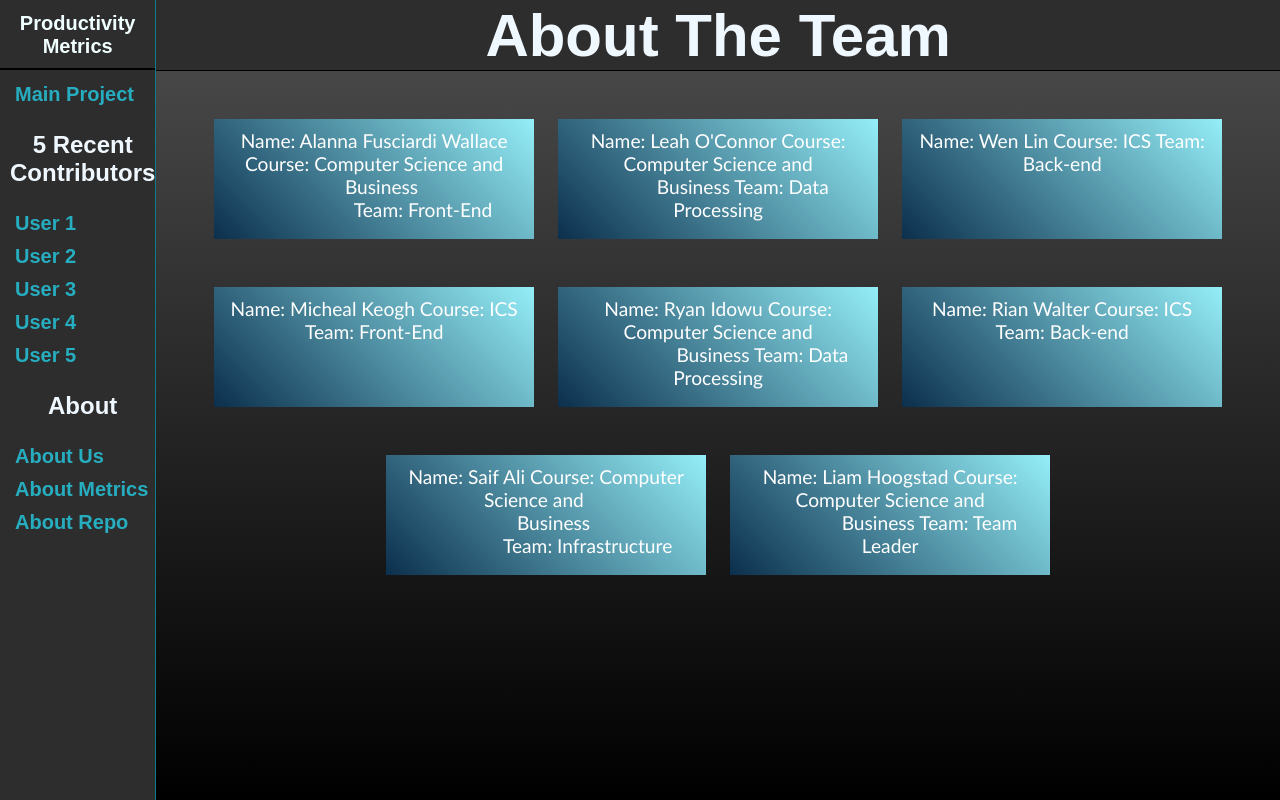
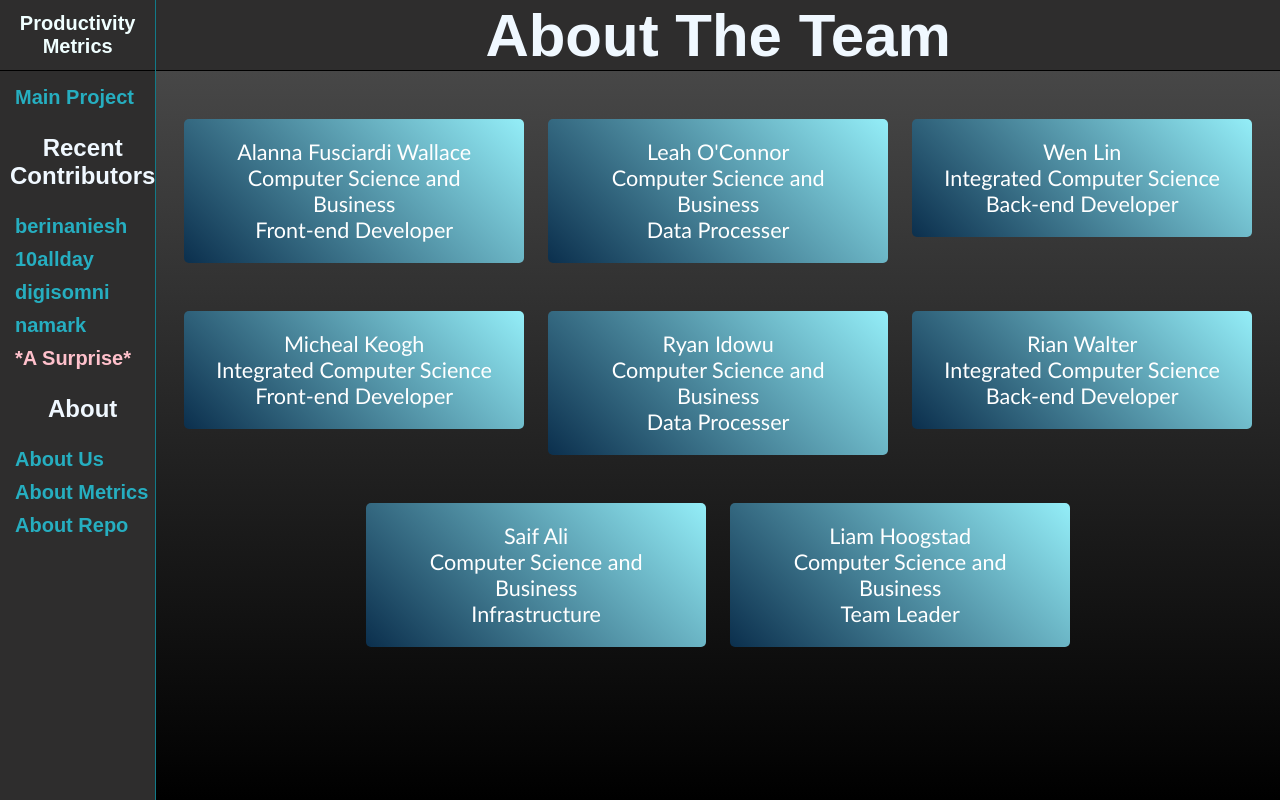
Before and after one commit to saifalixxx/SWENG_Final_Project, a React (Create React App) app in the folder dashboard/: page /AboutUs in a window 1280 px wide. Built offline with nearby package versions, Linux system fonts and the light colour scheme.

Commit message:
a few UI changes

```diff
--- a/dashboard/src/App.css
+++ b/dashboard/src/App.css
@@ -124,7 +124,7 @@ body {
   font-size: 1.3rem;
   color: white;
   border-radius: 10px;
-  width: 95%;
+  width: 1400px;
   height: 20px;
   padding: 10px;
   font-family: Calibri, Candara, Segoe, "Segoe UI", Optima, Arial, sans-serif;
@@ -138,6 +138,7 @@ body {
   justify-content: center;
   margin-top: 3rem;
   gap: 1.5rem;
+  margin-bottom: 10px;
 }
 
 .style2 {
@@ -146,12 +147,12 @@ body {
   justify-content: center;
   margin-top: 0.5rem;
   gap: 1.5rem;
+
 }
 .style3 {
   display: flex;
   flex-direction: row;
   justify-content: center;
-  margin-top: 5.5rem;
   gap: 1.5rem;
 
 }
@@ -160,21 +161,23 @@ body {
   color: white;
   border-radius: 0px;
   width: 1020px;
-  height: 130px;
+  height: fit-content;
   padding: 10px;
   font-family: Calibri, Candara, Segoe, "Segoe UI", Optima, Arial, sans-serif;
   font-weight:400;
-  font-size: 1.2rem;
+  font-size: 1.3rem;
+  border-radius: 5px;
 }
 .descBoxStyle {
   color: white;
   border-radius: 0px;
   width: 1020px;
-  height: 180px;
+  height: fit-content;
   padding: 10px;
   font-family: Calibri, Candara, Segoe, "Segoe UI", Optima, Arial, sans-serif;
   font-weight:400;
-  font-size: 1.2rem;
+  font-size: 1.3rem;
+  border-radius: 5px;
 }
 .descTitleStyle {
   color: white;
@@ -185,18 +188,20 @@ body {
   font-family: Calibri, Candara, Segoe, "Segoe UI", Optima, Arial, sans-serif;
   font-weight:500;
   font-size: 3rem;
-
+  border-radius: 5px;
 }
 
 .titleBoxStyle {
   color: white;
   border-radius: 0px;
-  width: 1000px;
-  height: 10px;
-  padding: 20px;
+  width: 1020px;
+  height: fit-content;
+  padding: 10px;
   font-family: Calibri, Candara, Segoe, "Segoe UI", Optima, Arial, sans-serif;
   font-weight:400;
-  font-size: 1.2rem;
+  font-size: 1.6rem;
+  vertical-align: middle;
+  border-radius: 5px;
 }
 
 
@@ -204,11 +209,13 @@ body {
   color: white;
   border-radius: 0px;
   width: 300px;
-  height: 100px;
-  padding: 10px;
+  height: fit-content;
+  padding: 20px;
   font-family: Calibri, Candara, Segoe, "Segoe UI", Optima, Arial, sans-serif;
   font-weight:400;
-  font-size: 1.2rem;
+  font-size: 1.35rem;
+  vertical-align: middle;
+  border-radius: 5px;
 }
 
 .stats {
--- a/dashboard/src/Components/sidebar/Sidebar.js
+++ b/dashboard/src/Components/sidebar/Sidebar.js
@@ -7,52 +7,51 @@ const Sidebar = () => {
       <div className="top">
         <span className="title">Productivity Metrics</span>
       </div>
-      <hr/>
       <div className="center">
         <ul>
-          <Link  to="/" style={{textDecoration: "none"}}>
+          <Link to="/" style={{ textDecoration: "none" }}>
             <li>
               <span>Main Project</span>
             </li>
           </Link>
-          <h2 className="subheading">5 Recent Contributors</h2>
-          <Link  to="/user1" style={{textDecoration: "none"}}>
+          <h2 className="subheading">Recent Contributors</h2>
+          <Link to="/user1" style={{ textDecoration: "none" }}>
             <li>
-              <span>User 1</span>
+              <span>berinaniesh</span>
             </li>
           </Link>
-          <Link  to="/user2" style={{textDecoration: "none"}}>
+          <Link to="/user2" style={{ textDecoration: "none" }}>
             <li>
-              <span>User 2</span>
+              <span>10allday</span>
             </li>
           </Link>
-          <Link  to="/user3" style={{textDecoration: "none"}}>
+          <Link to="/user3" style={{ textDecoration: "none" }}>
             <li>
-              <span>User 3</span>
+              <span>digisomni</span>
             </li>
           </Link>
-          <Link to="/user4" style={{textDecoration: "none"}}>
+          <Link to="/user4" style={{ textDecoration: "none" }}>
             <li>
-              <span>User 4</span>
+              <span>namark</span>
             </li>
           </Link>
-          <a href="https://wheelofnames.com/5qy-jf5"  style={{textDecoration: "none"}}>
+          <a href="https://wheelofnames.com/5qy-jf5" style={{ textDecoration: "none" }}>
             <li>
-              <span>User 5</span>
+              <span style={{ color: 'pink' }}>*A Surprise*</span>
             </li>
           </a>
           <h2 className="subheading">About</h2>
-          <Link  to="/AboutUs" style={{textDecoration: "none"}}>
+          <Link to="/AboutUs" style={{ textDecoration: "none" }}>
             <li>
               <span>About Us</span>
             </li>
           </Link>
-          <Link  to="/AboutMetrics" style={{textDecoration: "none"}}>
+          <Link to="/AboutMetrics" style={{ textDecoration: "none" }}>
             <li>
               <span>About Metrics</span>
             </li>
           </Link>
-          <Link  to="/AboutRepo" style={{textDecoration: "none"}}>
+          <Link to="/AboutRepo" style={{ textDecoration: "none" }}>
             <li>
               <span>About Repo</span>
             </li>
--- a/dashboard/src/Components/sidebar/sidebar.scss
+++ b/dashboard/src/Components/sidebar/sidebar.scss
@@ -16,14 +16,13 @@
             font-weight: bold;
             color:azure
         }
+        padding-bottom: 10px;
+        border-bottom: black solid 0.1px;
     }
 
-    hr{
-        height: 0;
-        border: 0.5px solid black;
-    }
 
     .center{
+        padding-top: 10px;
         padding-left: 10px;
         ul{
             list-style: none;
--- a/dashboard/src/Pages/AboutUs.jsx
+++ b/dashboard/src/Pages/AboutUs.jsx
@@ -13,50 +13,48 @@ const AboutUs = () => {
                 <Titlebar name={"About The Team"} />
                 <div className="style1">
                     <div className='aboutBoxStyle' style={{ background: 'linear-gradient(45deg, #0b2f4d, #94eef8)' }}>
-                        Name: Alanna Fusciardi Wallace   Course: Computer Science and            Business                              Team: Front-End
-
+                        Alanna Fusciardi Wallace<br/>
+                        Computer Science and Business<br/>
+                        Front-end Developer
                     </div>
                     <div className='aboutBoxStyle' style={{ background: 'linear-gradient(45deg, #0b2f4d, #94eef8)' }}>
-
-                        Name: Leah O'Connor
-                        Course: Computer Science and           Business
-                        Team: Data Processing
+                        Leah O'Connor<br/>
+                        Computer Science and Business<br/>
+                        Data Processer
                     </div>
                     <div className='aboutBoxStyle' style={{ background: 'linear-gradient(45deg, #0b2f4d, #94eef8)' }}>
-
-                        Name: Wen Lin
-                        Course: ICS
-                        Team: Back-end
+                        Wen Lin<br/>
+                        Integrated Computer Science<br/>
+                        Back-end Developer
                     </div>
                 </div>
                 <div className="style1">
                     <div className='aboutBoxStyle' style={{ background: 'linear-gradient(45deg, #0b2f4d, #94eef8)' }}>
-
-                        Name: Micheal Keogh
-                        Course: ICS
-                        Team: Front-End
+                        Micheal Keogh<br/>
+                        Integrated Computer Science<br/>
+                        Front-end Developer
                     </div>
                     <div className='aboutBoxStyle' style={{ background: 'linear-gradient(45deg, #0b2f4d, #94eef8)' }}>
-
-                        Name: Ryan Idowu
-                        Course: Computer Science and                   Business
-                        Team: Data Processing
+                        Ryan Idowu<br/>
+                        Computer Science and Business<br/>
+                        Data Processer
                     </div>
                     <div className='aboutBoxStyle' style={{ background: 'linear-gradient(45deg, #0b2f4d, #94eef8)' }}>
-                        Name: Rian Walter
-                        Course: ICS
-                        Team: Back-end
+                        Rian Walter<br/>
+                        Integrated Computer Science<br/>
+                        Back-end Developer
                     </div>
                 </div>
                 <div className="style1">
                     <div className='aboutBoxStyle' style={{ background: 'linear-gradient(45deg, #0b2f4d, #94eef8)' }}>
-                        Name: Saif Ali
-                        Course: Computer Science and                      Business                               Team: Infrastructure
+                        Saif Ali<br/>
+                        Computer Science and Business<br/>
+                        Infrastructure
                     </div>
                     <div className='aboutBoxStyle' style={{ background: 'linear-gradient(45deg, #0b2f4d, #94eef8)' }}>
-                        Name: Liam Hoogstad
-                        Course: Computer Science and                 Business
-                        Team: Team Leader
+                        Liam Hoogstad<br/>
+                        Computer Science and Business<br/>
+                        Team Leader
                     </div>
                 </div>
             </div>
--- a/dashboard/src/Pages/singleuser.scss
+++ b/dashboard/src/Pages/singleuser.scss
@@ -4,5 +4,6 @@
 
     .singleContainer{
         flex: 6;
+        padding-bottom: 20px;
     }
 }
```
Also changed, not shown: dashboard/src/Pages/AboutMetrics.jsx (+10 -11 lines).
